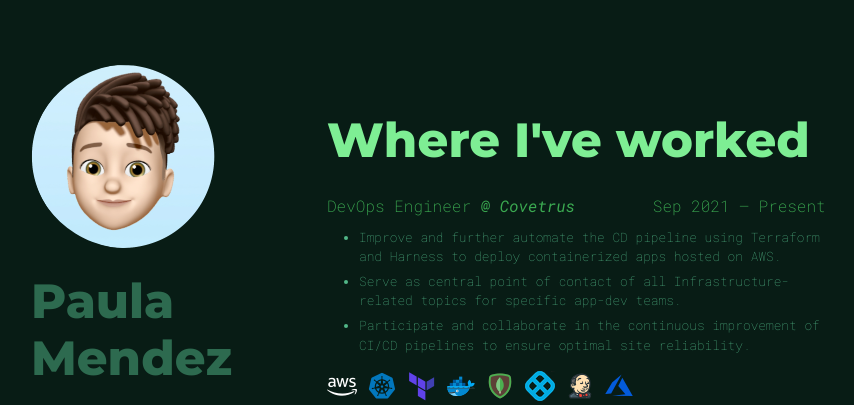
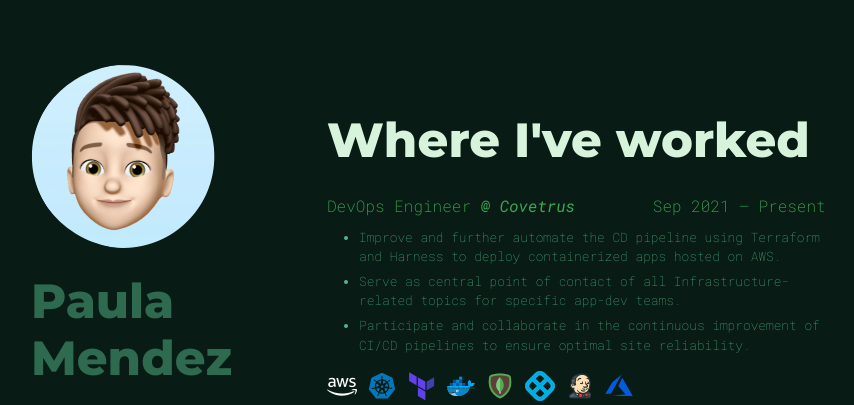
Before and after one commit to paulipotter/Flask-Website, a Flask app: page /work in a window 1280 px wide. Shown: the part 50-455 px from the top of the page, without its empty margins (173-1027 px from the left). Run offline with Flask 2, Linux system fonts and the light colour scheme; some libraries are stand-ins or nearby versions.

Commit message:
change styling to match other pages

```diff
--- a/templates/work.html
+++ b/templates/work.html
@@ -20,7 +20,7 @@
 {#                <h3 id="work-title">Skills and Qualifications</h3>#}
 
                 <!-- Where I've worked section -->
-                <h3 id="work-title">Where I've worked</h3>
+                <h3 class="page-title">Where I've worked</h3>
                 {% for job in experience %}
                     <p style="text-align:left;" id="job-title" class="pt-3 pb-1">{{ job.title }} <b>@ <i>{{ job.company }}</i></b>
                     <span style="float:right;">
```
